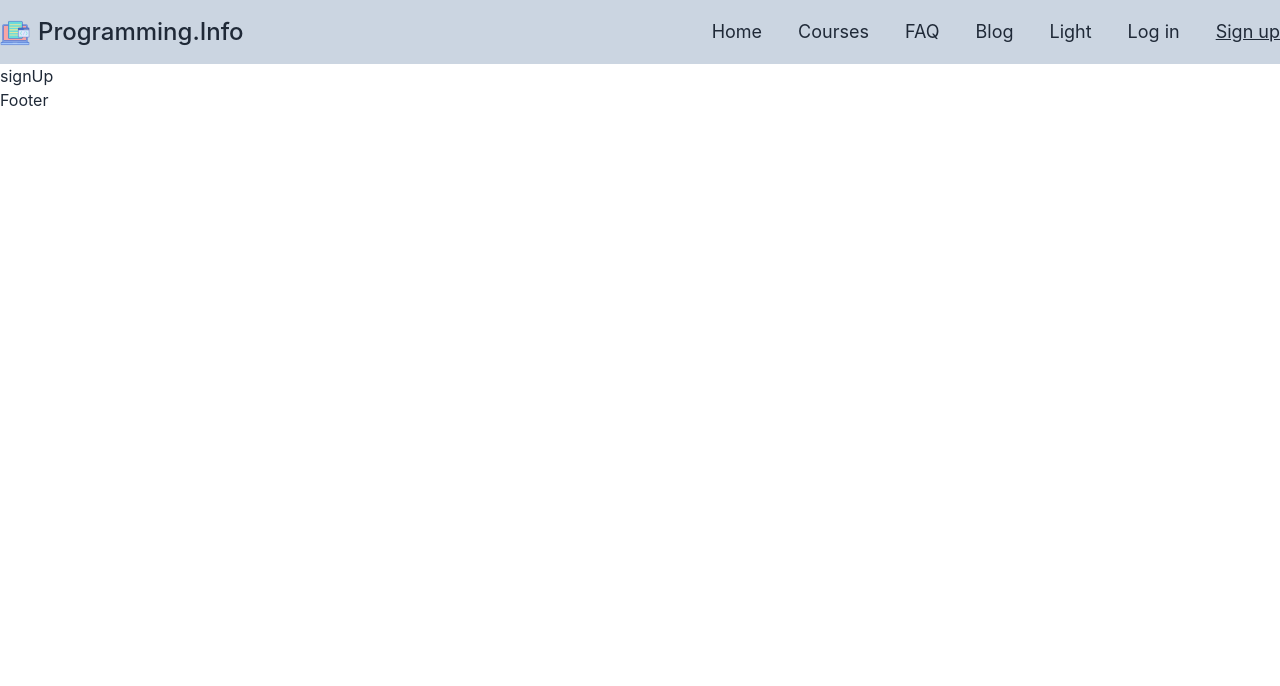
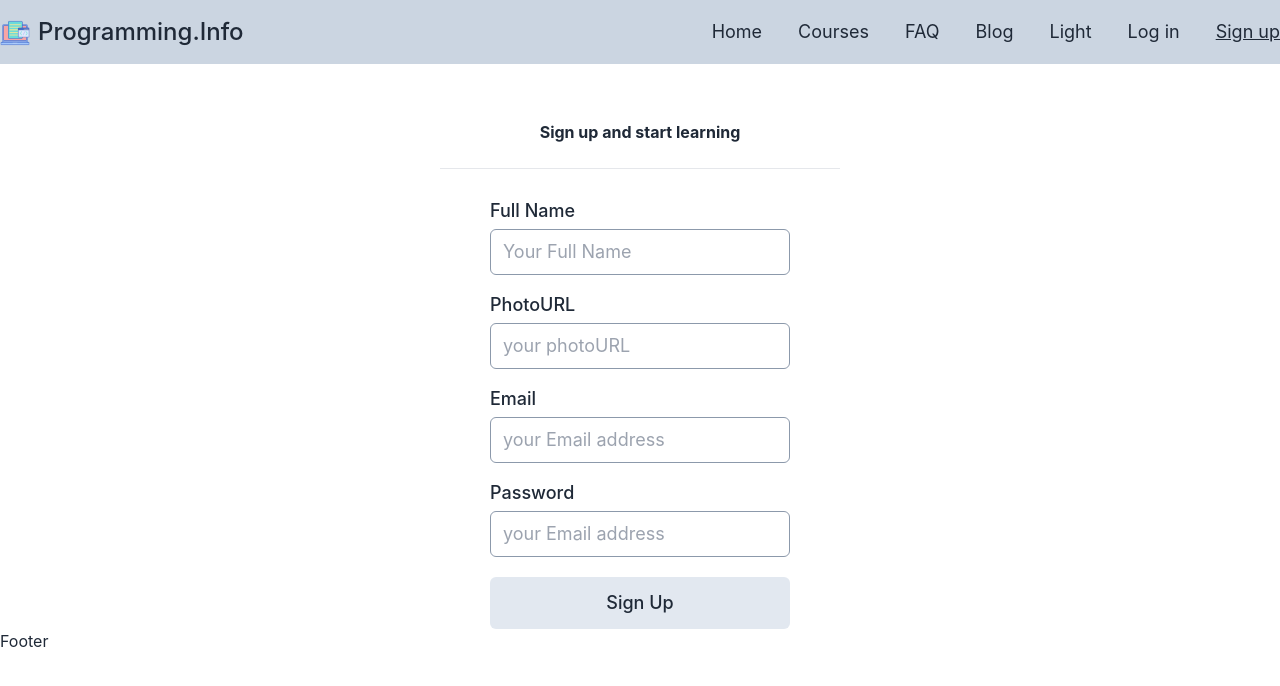
Before and after one commit to mohammedtakbir/Assignment-10-Programming.Info-client-site, a React (Create React App) app: page /signup in a window 1280 px wide. Shown: the top 686 px of the page. Built offline with nearby package versions, Linux system fonts and the light colour scheme.

Commit message:
signup UI added

```diff
--- a/src/components/Login/Login.js
+++ b/src/components/Login/Login.js
@@ -57,7 +57,7 @@ const Login = () => {
                                 placeholder='your Email address' />
                         </div>
                         <div>
-                            <button type='submit' className='bg-slate-100 hover:bg-slate-200 py-3 px-4 rounded-md w-[300px] text-lg font-medium'>Log In</button>
+                            <button type='submit' className='bg-slate-200 hover:bg-slate-300 py-3 px-4 rounded-md w-[300px] text-lg font-medium'>Log In</button>
                         </div>
                     </form>
                 </div>
--- a/src/components/Signup/Signup.js
+++ b/src/components/Signup/Signup.js
@@ -3,7 +3,61 @@ import React from 'react';
 const Signup = () => {
     return (
         <div>
-            <h2>signUp</h2>
+            <h3 className='text-center mt-14 font-bold mb-6'>Sign up and start learning</h3>
+            <hr className='w-[400px] mx-auto' />
+            <div className='flex justify-center mt-7'>
+                <div>
+                    <form>
+                    <div className='mb-4'>
+                            <label
+                                htmlFor=""
+                                className='block text-lg font-medium mb-1'>Full Name</label>
+                            <input
+                                className='border w-[300px] border-[#8c99ab] py-2 px-3 rounded-md text-lg'
+                                type="text"
+                                name="name"
+                                id=""
+                                placeholder='Your Full Name' />
+                        </div>
+                        <div className='mb-4'>
+                            <label
+                                htmlFor=""
+                                className='block text-lg font-medium mb-1'>PhotoURL</label>
+                            <input
+                                className='border w-[300px] border-[#8c99ab] py-2 px-3 rounded-md text-lg'
+                                type="text"
+                                name="photoURL"
+                                id=""
+                                placeholder='your photoURL' />
+                        </div>
+                        <div className='mb-4'>
+                            <label
+                                htmlFor=""
+                                className='block text-lg font-medium mb-1'>Email</label>
+                            <input
+                                className='border w-[300px] border-[#8c99ab] py-2 px-3 rounded-md text-lg'
+                                type="email"
+                                name="email"
+                                id=""
+                                placeholder='your Email address' />
+                        </div>
+                        <div className='mb-5'>
+                            <label
+                                htmlFor=""
+                                className='block text-lg font-medium mb-1'>Password</label>
+                            <input
+                                className='border w-[300px] border-[#8c99ab] py-2 px-3 rounded-md text-lg'
+                                type="password"
+                                name="password"
+                                id=""
+                                placeholder='your Email address' />
+                        </div>
+                        <div>
+                            <button type='submit' className='bg-slate-200 hover:bg-slate-300 py-3 px-4 rounded-md w-[300px] text-lg font-medium'>Sign Up</button>
+                        </div>
+                    </form>
+                </div>
+            </div>
         </div>
     );
 };
```
